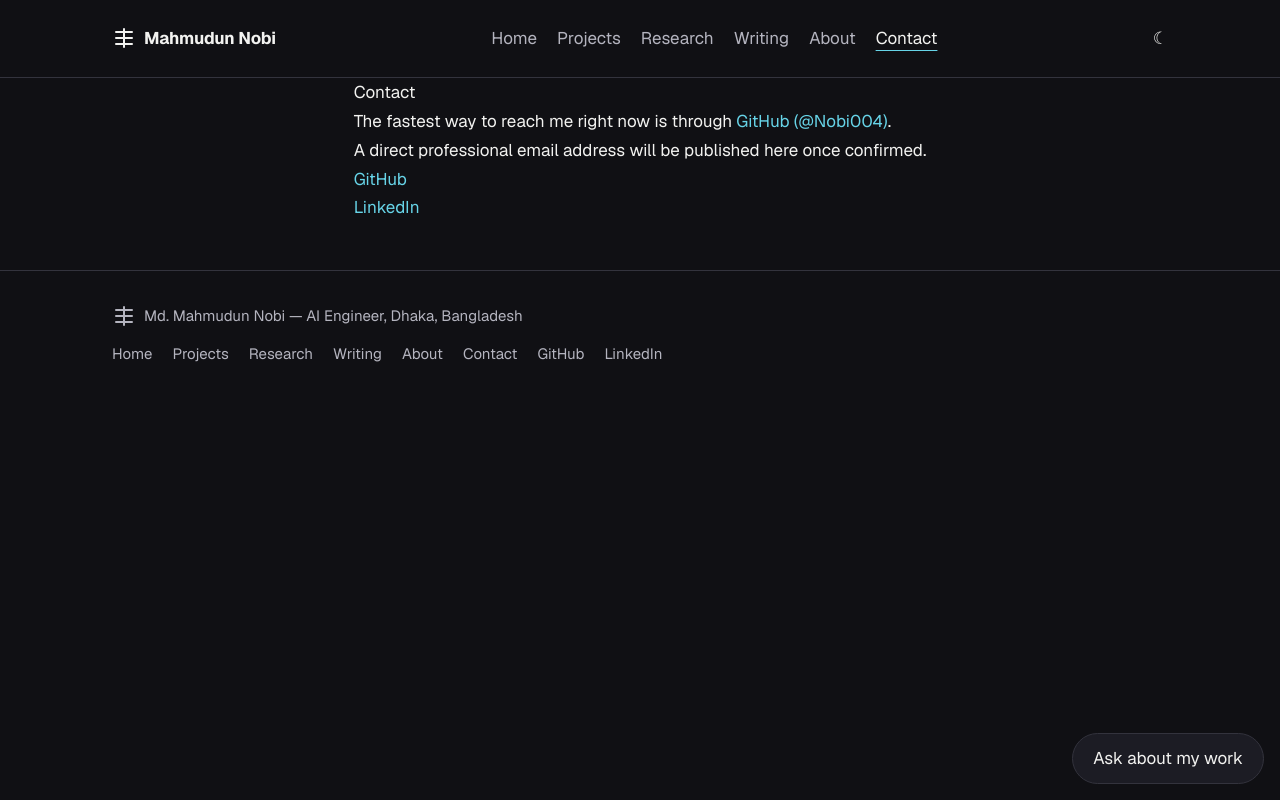
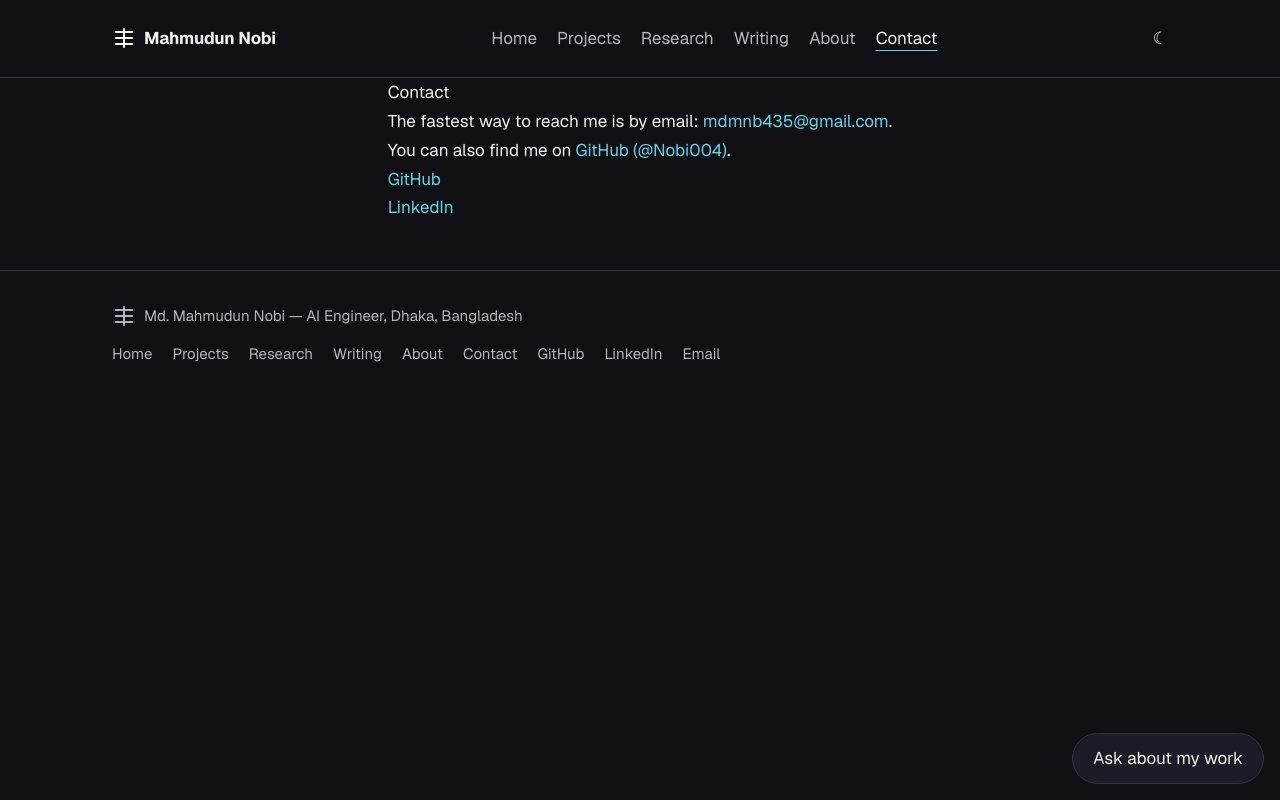
Before and after one commit to Nobi004/portfolio-live, a Next.js app: page /contact in a window 1280 px wide. Built offline with nearby package versions, Linux system fonts and the light colour scheme; no server answers.

Commit message:
feat: publish owner-confirmed contact email

```diff
--- a/src/app/contact/page.tsx
+++ b/src/app/contact/page.tsx
@@ -3,10 +3,12 @@ export default function ContactPage() {
     <article className="prose-stock">
       <h1>Contact</h1>
       <p>
-        The fastest way to reach me right now is through{" "}
-        <a href="https://github.com/Nobi004">GitHub (@Nobi004)</a>.
+        The fastest way to reach me is by email:{" "}
+        <a href="mailto:mdmnb435@gmail.com">mdmnb435@gmail.com</a>.
       </p>
-      <p>A direct professional email address will be published here once confirmed.</p>
+      <p>
+        You can also find me on <a href="https://github.com/Nobi004">GitHub (@Nobi004)</a>.
+      </p>
       <ul>
         <li>
           <a href="https://github.com/Nobi004">GitHub</a>
--- a/src/app/page.tsx
+++ b/src/app/page.tsx
@@ -163,8 +163,8 @@ export default async function HomePage() {
       <section aria-labelledby="contact-heading" className="home-section">
         <h2 id="contact-heading">Contact</h2>
         <p>
-          The fastest way to reach me right now is through{" "}
-          <a href="https://github.com/Nobi004">GitHub</a>.{" "}
+          The fastest way to reach me is by email at{" "}
+          <a href="mailto:mdmnb435@gmail.com">mdmnb435@gmail.com</a>.{" "}
           <Link href="/contact">All contact options</Link>
         </p>
       </section>
--- a/src/components/layout/site-footer.tsx
+++ b/src/components/layout/site-footer.tsx
@@ -34,6 +34,9 @@ export function SiteFooter() {
           <li>
             <a href="https://www.linkedin.com/in/nobi004/">LinkedIn</a>
           </li>
+          <li>
+            <a href="mailto:mdmnb435@gmail.com">Email</a>
+          </li>
         </ul>
       </div>
     </footer>
```
Also changed, not shown: 1 other file (tests, documents, lock files or other folders).
